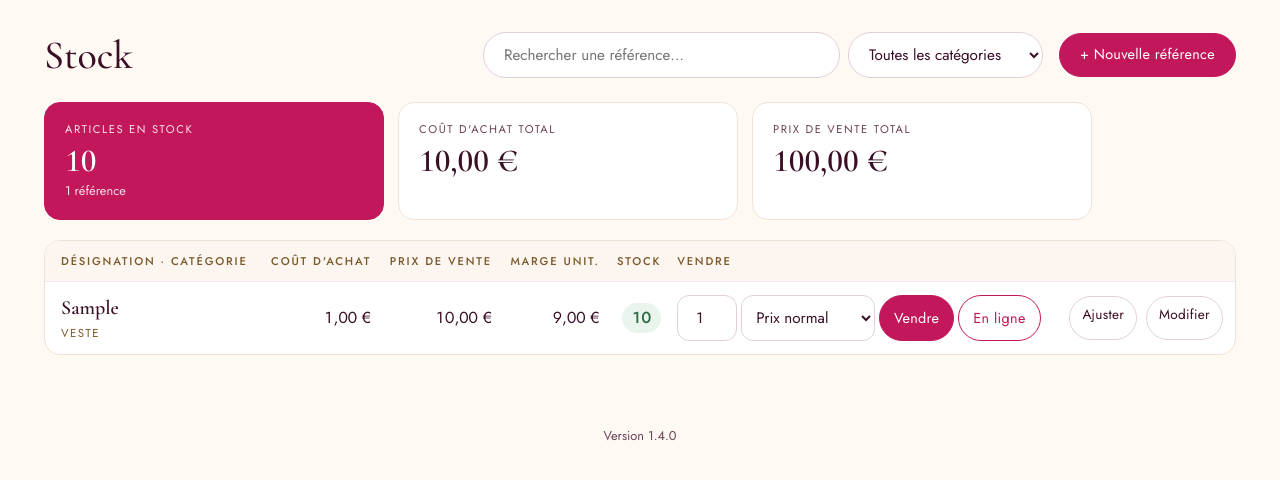
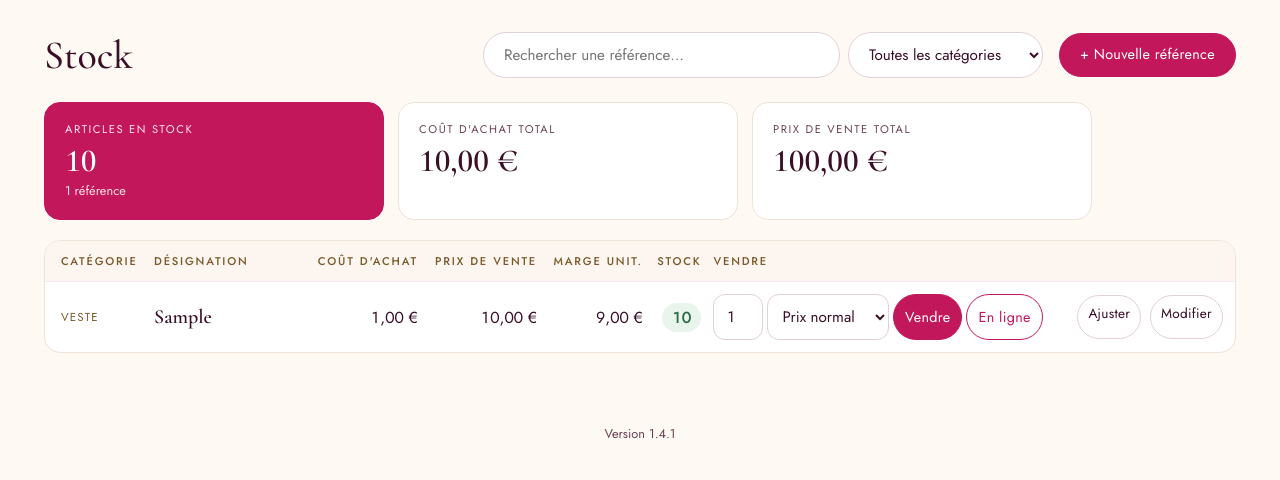
Before and after one commit to garnarak/Maisondannae, a Django app: page / in a window 1280 px wide. Shown: the part 69-549 px from the top of the page. Run offline with Django 5.2, Linux system fonts and the light colour scheme; a user stored in the database is signed in; data comes from the database, SQL or seed files in the repository; tables that the repository leaves empty hold one stand-in row (values such as "Sample post").

Commit message:
Colonne Catégorie avant Désignation (1.4.1)
- Stock, Rupture et Ventes : « Catégorie » puis « Désignation »
- Ventes : la colonne « Référence » devient « Désignation »
- Tableau du stock administrateur resserré pour rester sans barre de défilement

Co-Authored-By: Claude Opus 5.5 <noreply@anthropic.com>
Claude-Session: https://claude.ai/code/session_01EXjq8G4pUZHnwvSgxoo2db

```diff
--- a/config/settings.py
+++ b/config/settings.py
@@ -8,7 +8,7 @@ import dj_database_url
 BASE_DIR = Path(__file__).resolve().parent.parent
 
 # Version affichée dans l'application. À mettre à jour à chaque version publiée (voir CHANGELOG.md).
-APP_VERSION = "1.4.0"
+APP_VERSION = "1.4.1"
 
 DEBUG = os.environ.get("DJANGO_DEBUG", "1") == "1"
 SECRET_KEY = os.environ.get("DJANGO_SECRET_KEY", "dev-only-insecure-key" if DEBUG else None)
--- a/static/css/app.css
+++ b/static/css/app.css
@@ -220,3 +220,15 @@ small.paiement-detail { display: block; font-size: .78rem; }
 /* Compteur d'articles en rupture dans le menu. */
 .compteur { display: inline-block; min-width: 1.6em; margin-left: 4px; padding: 0 6px; border-radius: 999px;
   background: var(--accent); color: var(--accent-text); font-size: .7rem; letter-spacing: 0; text-align: center; line-height: 1.6; }
+
+/* Stock sur grand écran avec la colonne Catégorie en premier : on gagne encore un peu
+   de place pour éviter la barre de défilement de la version administrateur. */
+td.col-categorie { font-size: .72rem; letter-spacing: .1em; text-transform: uppercase; color: var(--gold-text); }
+@media (min-width: 1181px) {
+  table.stock th, table.stock td { padding-left: 6px; padding-right: 6px; }
+  table.stock th { white-space: normal; }
+  table.stock .sell input { width: 50px; }
+  table.stock .sell select { width: 8em; }
+  table.stock .sell button { padding-left: 11px; padding-right: 11px; }
+  table.stock td.actions .button { padding: 8px 10px; }
+}
--- a/stock/views.py
+++ b/stock/views.py
@@ -281,7 +281,7 @@ def _totaux(qs):
 def ventes(request, mes_ventes=False, vendeuse=None, en_ligne=False):
     today = timezone.localdate()
     debut_mois = today.replace(day=1)
-    qs = Vente.objects.select_related("reference", "vendeur")
+    qs = Vente.objects.select_related("reference__categorie", "vendeur")
     if mes_ventes:
         qs = qs.filter(vendeur=request.user)
         titre = "Mes ventes"
--- a/templates/stock/_vente_ligne.html
+++ b/templates/stock/_vente_ligne.html
@@ -1,6 +1,7 @@
 <tr>
   <td data-label="{% if avec_date %}Date{% else %}Heure{% endif %}">{% if avec_date %}{{ v.date|date:"d/m/Y H:i" }}{% else %}{{ v.date|date:"H:i" }}{% endif %}</td>
-  <td data-label="Référence">{{ v.reference }}{% if v.canal == "en_ligne" %} <span class="badge canal">En ligne</span>{% endif %}</td>
+  <td data-label="Catégorie">{{ v.reference.categorie.nom|default:"—" }}</td>
+  <td data-label="Désignation">{{ v.reference.designation }}{% if v.canal == "en_ligne" %} <span class="badge canal">En ligne</span>{% endif %}</td>
   <td class="num" data-label="Qté">{{ v.quantite }}</td>
   <td class="num" data-label="Prix unit.">
     {% if v.remise_pct %}<s class="muted">{{ v.prix_catalogue|floatformat:"2g" }} €</s> <span class="badge">−{{ v.remise_pct }} %</span><br>{% endif %}
--- a/templates/stock/ruptures.html
+++ b/templates/stock/ruptures.html
@@ -9,8 +9,8 @@
 <table>
   <thead>
     <tr>
+      <th>Catégorie</th>
       <th>Désignation</th>
-      <th>Catégorie</th>
       {% if user.is_admin %}<th class="num">Coût d'achat</th>{% endif %}
       <th class="num">Prix de vente</th>
       <th>Dernière vente</th>
@@ -20,8 +20,8 @@
   <tbody>
   {% for ref in ruptures %}
     <tr>
+      <td data-label="Catégorie">{{ ref.categorie.nom|default:"—" }}</td>
       <td data-label="Désignation">{{ ref.designation }}</td>
-      <td data-label="Catégorie">{{ ref.categorie.nom|default:"—" }}</td>
       {% if user.is_admin %}<td class="num" data-label="Coût d'achat">{{ ref.cout_achat|floatformat:"2g" }} €</td>{% endif %}
       <td class="num" data-label="Prix de vente">{{ ref.prix_vente|floatformat:"2g" }} €</td>
       <td data-label="Dernière vente">{% if ref.derniere_vente %}{{ ref.derniere_vente|date:"d/m/Y" }}{% else %}—{% endif %}</td>
--- a/templates/stock/stock_list.html
+++ b/templates/stock/stock_list.html
@@ -35,7 +35,8 @@
 <table class="stock">
   <thead>
     <tr>
-      <th>Désignation · Catégorie</th>
+      <th>Catégorie</th>
+      <th>Désignation</th>
       {% if user.is_admin %}<th class="num">Coût d'achat</th>{% endif %}
       <th class="num">Prix de vente</th>
       {% if user.is_admin %}<th class="num">Marge unit.</th>{% endif %}
@@ -47,8 +48,8 @@
   <tbody>
   {% for ref in references %}
     <tr>
-      <td data-label="Désignation"><span class="designation">{{ ref.designation }}</span>
-        <span class="categorie">{{ ref.categorie.nom|default:"Sans catégorie" }}</span></td>
+      <td data-label="Catégorie" class="col-categorie">{{ ref.categorie.nom|default:"—" }}</td>
+      <td data-label="Désignation"><span class="designation">{{ ref.designation }}</span></td>
       {% if user.is_admin %}<td class="num" data-label="Coût d'achat">{{ ref.cout_achat|floatformat:"2g" }} €</td>{% endif %}
       <td class="num" data-label="Prix de vente">{{ ref.prix_vente|floatformat:"2g" }} €</td>
       {% if user.is_admin %}<td class="num" data-label="Marge unit.">{{ ref.marge_unitaire|floatformat:"2g" }} €</td>{% endif %}
@@ -71,7 +72,7 @@
       </td>
     </tr>
   {% empty %}
-    <tr><td colspan="8" class="muted">Aucune référence{% if q %} pour « {{ q }} »{% endif %}.</td></tr>
+    <tr><td colspan="9" class="muted">Aucune référence{% if q %} pour « {{ q }} »{% endif %}.</td></tr>
   {% endfor %}
   </tbody>
 </table>
```
Also changed, not shown: stock/tests/test_categories.py (+3 -2 lines), stock/tests/test_ruptures.py (+8 -0 lines), templates/stock/ventes.html (+5 -5 lines), CHANGELOG.md.
